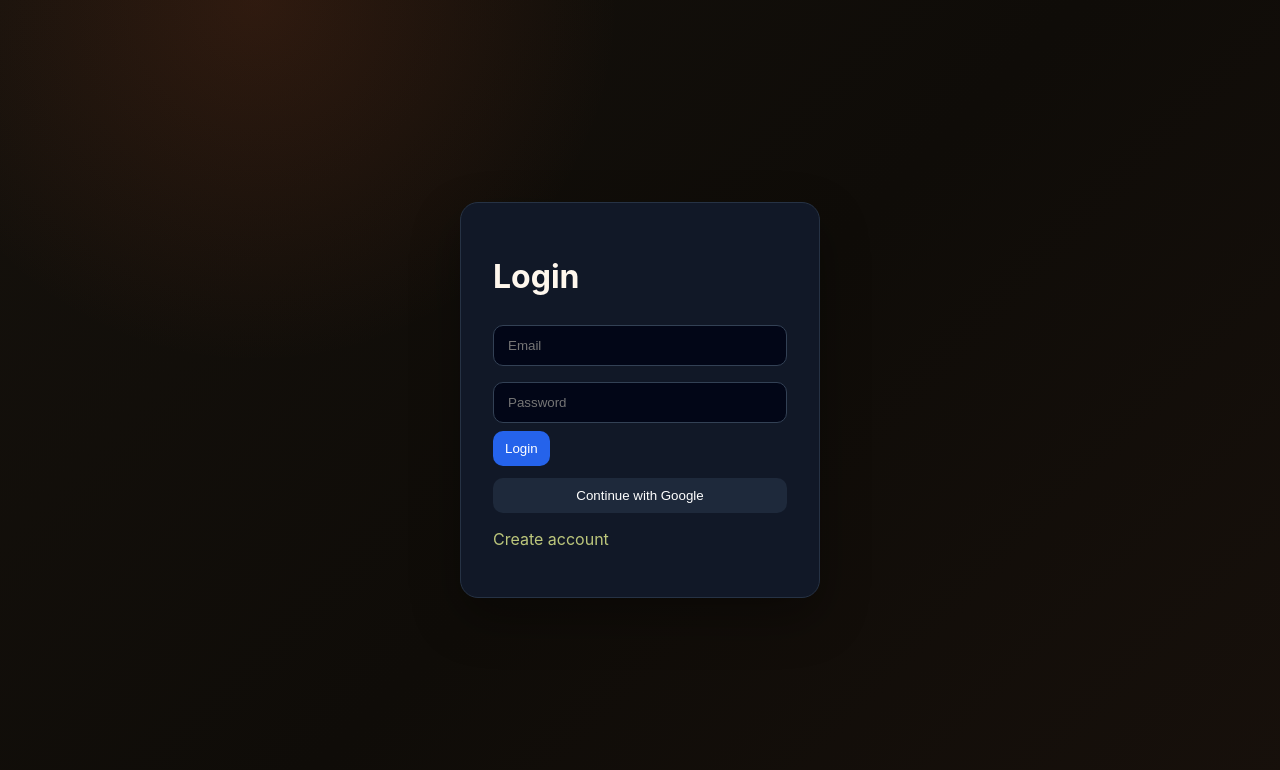
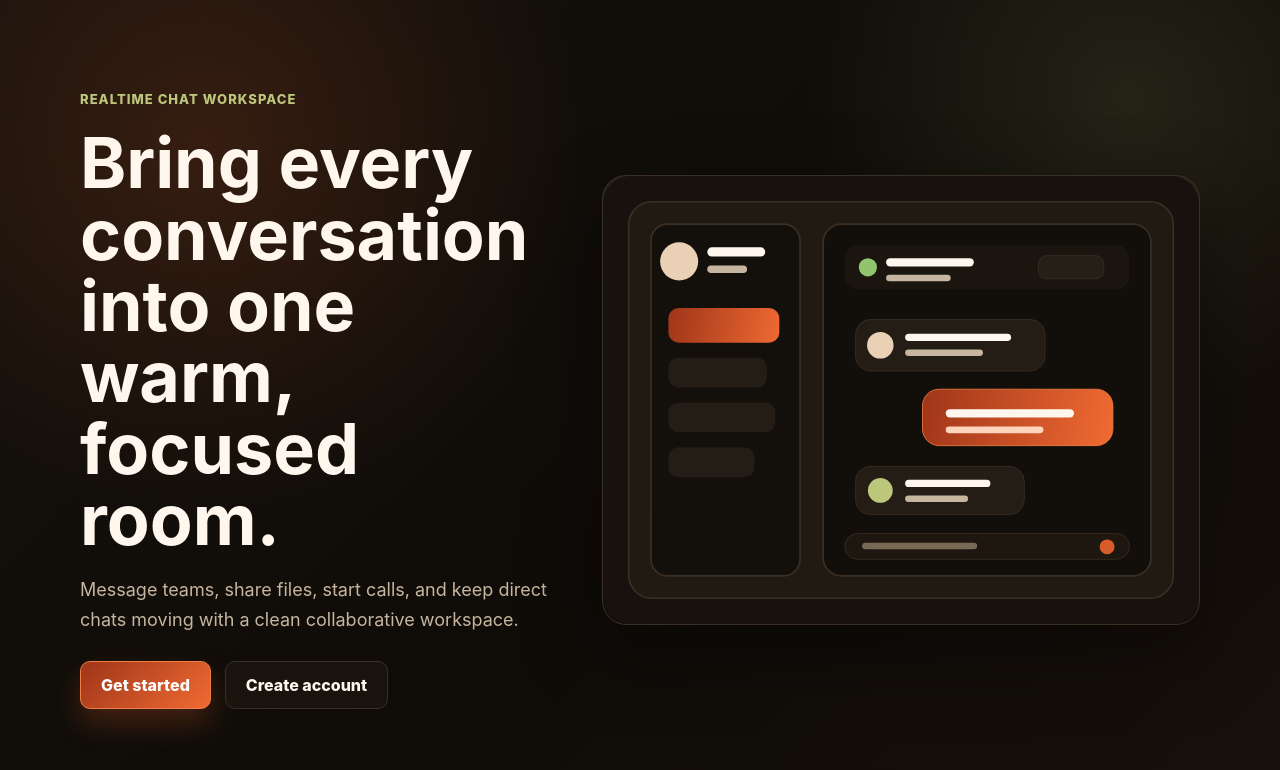
Before and after one commit to dwarakalokeshsadhu-bit/Real-Time-chat_App, a React (Vite) app in the folder client/: page / in a window 1280 px wide. Shown: the top 770 px of the page. Built offline with nearby package versions, Linux system fonts and the light colour scheme; no server answers.

Commit message:
Add unauthenticated home page

```diff
--- a/client/src/App.jsx
+++ b/client/src/App.jsx
@@ -1,5 +1,6 @@
 import React from 'react';
 import { useEffect, useState } from 'react';
+import Home from './pages/Home';
 import Login from './pages/Login';
 import Register from './pages/Register';
 import Workspace from './pages/Workspace';
@@ -8,7 +9,7 @@ import { useAuthStore } from './store/authSlice';
 export default function App() {
   const user = useAuthStore(s => s.user);
   const applyAuthCallback = useAuthStore(s => s.applyAuthCallback);
-  const [mode, setMode] = useState('login');
+  const [mode, setMode] = useState('home');
 
   useEffect(() => {
     const params = new URLSearchParams(window.location.search);
@@ -26,5 +27,16 @@ export default function App() {
   }, [applyAuthCallback]);
 
   if (user) return <Workspace />;
-  return mode === 'login' ? <Login switchMode={() => setMode('register')} /> : <Register switchMode={() => setMode('login')} />;
+  if (mode === 'home') {
+    return (
+      <Home
+        goToLogin={() => setMode('login')}
+        goToRegister={() => setMode('register')}
+      />
+    );
+  }
+
+  return mode === 'login'
+    ? <Login switchMode={() => setMode('register')} />
+    : <Register switchMode={() => setMode('login')} />;
 }
--- /dev/null
+++ b/client/src/pages/Home/index.jsx
@@ -0,0 +1,30 @@
+import React from "react";
+import heroImage from "../../assets/chat-home.svg";
+
+export default function Home({ goToLogin, goToRegister }) {
+  return (
+    <main className="home-page">
+      <section className="home-shell">
+        <div className="home-copy">
+          <p className="home-kicker">Realtime chat workspace</p>
+          <h1>Bring every conversation into one warm, focused room.</h1>
+          <p className="home-subtitle">
+            Message teams, share files, start calls, and keep direct chats moving with a clean collaborative workspace.
+          </p>
+          <div className="home-actions">
+            <button type="button" className="home-primary" onClick={goToLogin}>
+              Get started
+            </button>
+            <button type="button" className="home-secondary" onClick={goToRegister}>
+              Create account
+            </button>
+          </div>
+        </div>
+
+        <div className="home-visual" aria-label="Realtime chat preview">
+          <img src={heroImage} alt="Chat interface preview" />
+        </div>
+      </section>
+    </main>
+  );
+}
--- a/client/src/styles.css
+++ b/client/src/styles.css
@@ -603,6 +603,108 @@ body {
   color: var(--text);
 }
 
+.home-page {
+  min-height: 100vh;
+  display: grid;
+  align-items: center;
+  padding: 36px;
+  background:
+    radial-gradient(circle at 16% 18%, rgba(216, 91, 42, 0.18), transparent 30%),
+    radial-gradient(circle at 88% 12%, rgba(189, 199, 124, 0.12), transparent 24%),
+    linear-gradient(135deg, #15110c 0%, #0f0c08 56%, #17100b 100%);
+}
+
+.home-shell {
+  width: min(1120px, 100%);
+  margin: 0 auto;
+  display: grid;
+  grid-template-columns: minmax(0, 0.88fr) minmax(360px, 1.12fr);
+  gap: 52px;
+  align-items: center;
+}
+
+.home-copy {
+  display: grid;
+  gap: 20px;
+}
+
+.home-kicker {
+  margin: 0;
+  color: var(--olive);
+  font-size: 13px;
+  font-weight: 800;
+  letter-spacing: 0.08em;
+  text-transform: uppercase;
+}
+
+.home-copy h1 {
+  margin: 0;
+  color: var(--text);
+  font-size: clamp(42px, 6vw, 70px);
+  line-height: 1.02;
+  letter-spacing: 0;
+}
+
+.home-subtitle {
+  max-width: 580px;
+  margin: 0;
+  color: var(--muted-warm);
+  font-size: 18px;
+  line-height: 1.65;
+}
+
+.home-actions {
+  display: flex;
+  flex-wrap: wrap;
+  gap: 14px;
+  margin-top: 6px;
+}
+
+.home-actions button {
+  min-height: 48px;
+  padding: 0 20px;
+  border-radius: 10px;
+  cursor: pointer;
+  font: inherit;
+  font-weight: 800;
+}
+
+.home-primary {
+  background: linear-gradient(135deg, var(--accent-dark), var(--accent-strong));
+  border: 1px solid #f07d45;
+  color: #fff;
+  box-shadow: 0 14px 28px rgba(216, 91, 42, 0.26);
+}
+
+.home-primary:hover {
+  filter: brightness(1.08);
+}
+
+.home-secondary {
+  background: rgba(29, 23, 16, 0.72);
+  border: 1px solid var(--line);
+  color: var(--text);
+}
+
+.home-secondary:hover {
+  border-color: var(--olive);
+  color: #f3f7c7;
+}
+
+.home-visual {
+  border: 1px solid var(--line);
+  border-radius: 24px;
+  background: linear-gradient(180deg, rgba(42, 34, 24, 0.86), rgba(19, 15, 10, 0.96));
+  box-shadow: 0 28px 80px rgba(0, 0, 0, 0.42);
+  overflow: hidden;
+}
+
+.home-visual img {
+  display: block;
+  width: 100%;
+  height: auto;
+}
+
 .workspace {
   background: transparent;
 }
@@ -952,6 +1054,27 @@ body {
 }
 
 @media (max-width: 760px) {
+  .home-page {
+    padding: 22px;
+  }
+
+  .home-shell {
+    grid-template-columns: 1fr;
+    gap: 28px;
+  }
+
+  .home-copy h1 {
+    font-size: 42px;
+  }
+
+  .home-subtitle {
+    font-size: 16px;
+  }
+
+  .home-actions button {
+    flex: 1 1 150px;
+  }
+
   .workspace {
     flex-direction: column;
   }
```
Also changed, not shown: client/src/assets/chat-home.svg (added).
